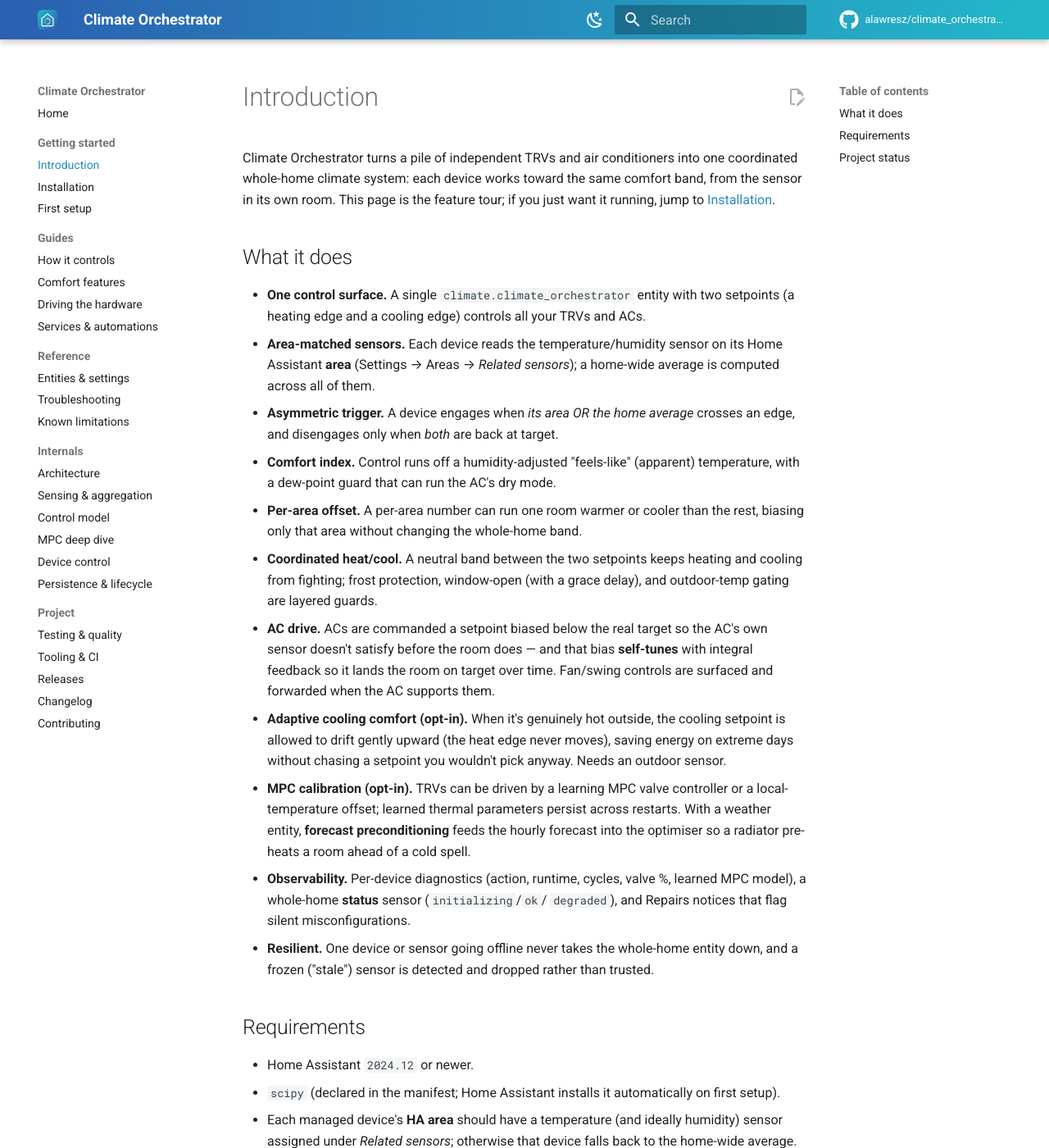
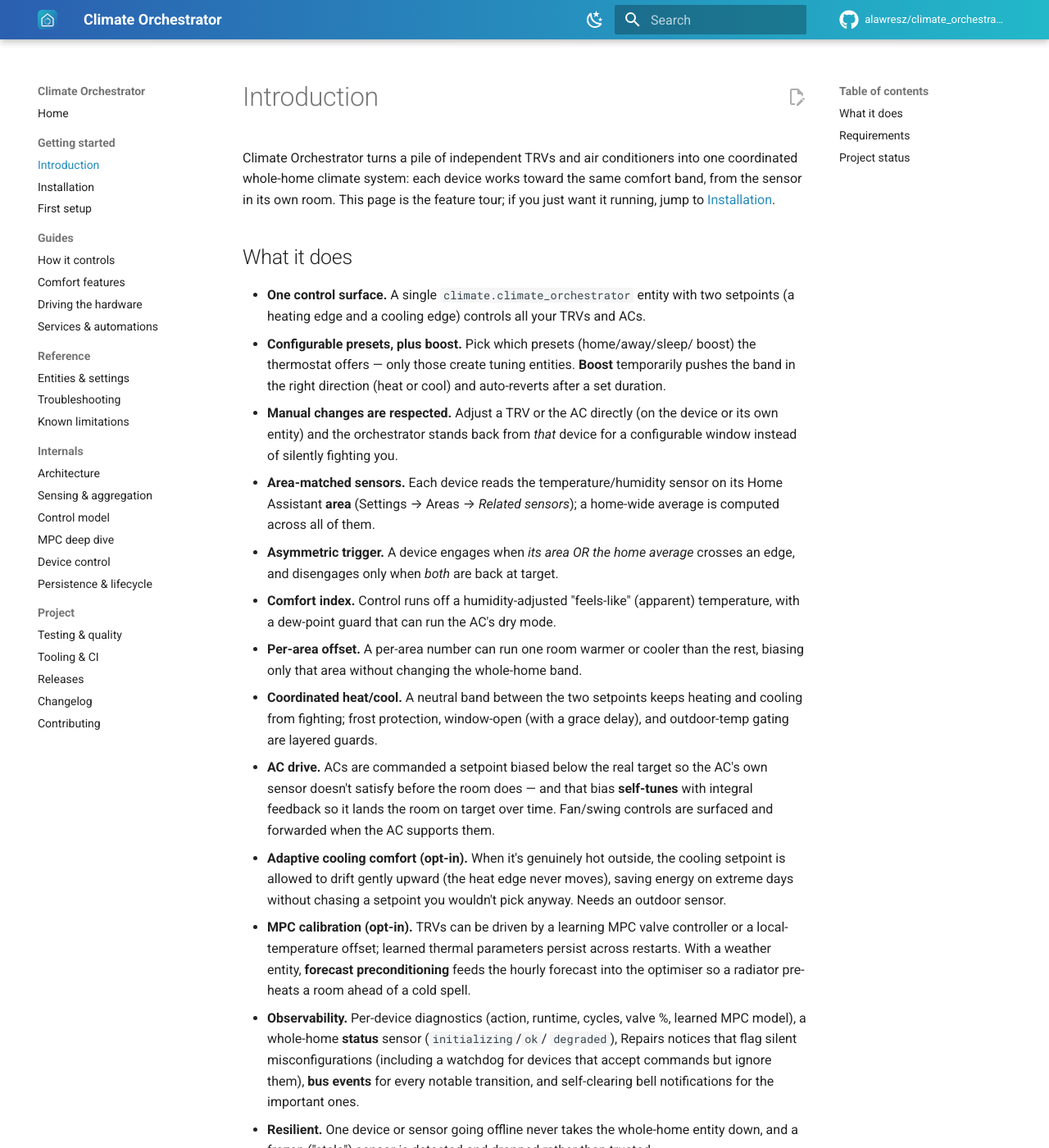
Before and after one commit to alawresz/climate_orchestrator, an MkDocs documentation site: the page built from docs/getting-started/introduction.md, in a window 1280 px wide and 1400 px high. Shown: the whole window at 82% size. Built offline with MkDocs 1.6.1 and Material for MkDocs 9.7.7, drawn with Linux system fonts in a browser that asks for light colours; plug-ins that fetch from the network failed and are left out; comment, search, counter and statistics services are not loaded; the version menu is left out.

Commit message:
docs: sync feature tour, persistence, and entity reference with recent features

```diff
--- a/docs/getting-started/introduction.md
+++ b/docs/getting-started/introduction.md
@@ -9,6 +9,13 @@ tour; if you just want it running, jump to [Installation](installation.md).
 
 - **One control surface.** A single `climate.climate_orchestrator` entity with two
   setpoints (a heating edge and a cooling edge) controls all your TRVs and ACs.
+- **Configurable presets, plus boost.** Pick which presets (home/away/sleep/
+  boost) the thermostat offers — only those create tuning entities. **Boost**
+  temporarily pushes the band in the right direction (heat or cool) and
+  auto-reverts after a set duration.
+- **Manual changes are respected.** Adjust a TRV or the AC directly (on the
+  device or its own entity) and the orchestrator stands back from *that* device
+  for a configurable window instead of silently fighting you.
 - **Area-matched sensors.** Each device reads the temperature/humidity sensor on
   its Home Assistant **area** (Settings → Areas → *Related sensors*); a home-wide
   average is computed across all of them.
@@ -36,7 +43,10 @@ tour; if you just want it running, jump to [Installation](installation.md).
   cold spell.
 - **Observability.** Per-device diagnostics (action, runtime, cycles, valve %,
   learned MPC model), a whole-home **status** sensor (`initializing`/`ok`/
-  `degraded`), and Repairs notices that flag silent misconfigurations.
+  `degraded`), Repairs notices that flag silent misconfigurations (including a
+  watchdog for devices that accept commands but ignore them), **bus events** for
+  every notable transition, and self-clearing bell notifications for the
+  important ones.
 - **Resilient.** One device or sensor going offline never takes the whole-home
   entity down, and a frozen ("stale") sensor is detected and dropped rather than
   trusted.
```
Also changed, not shown: README.md (+6 -2 lines), docs/guides/how-it-controls.md (+4 -2 lines), docs/internals/persistence.md (+8 -3 lines), docs/reference/entities.md (+2 -2 lines).
